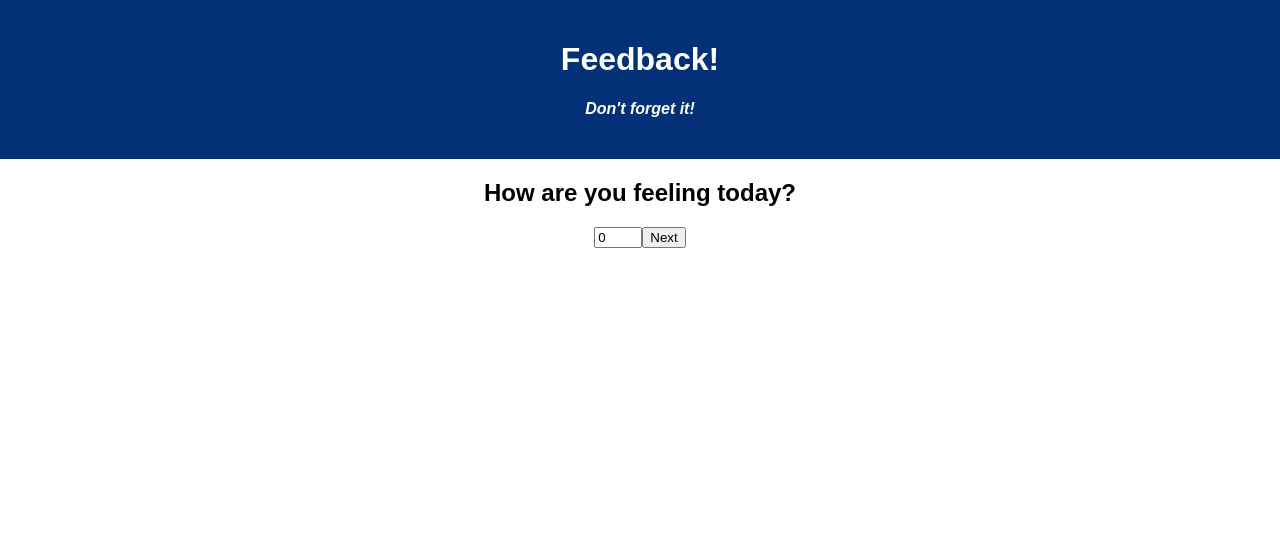
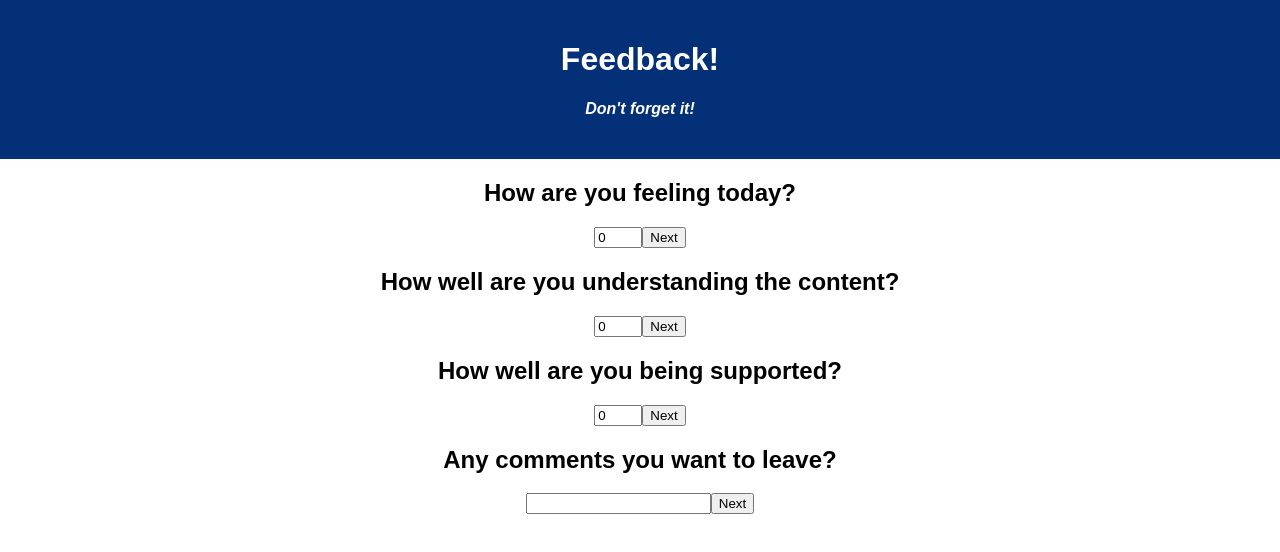
Before and after one commit to tadugan/weekend-redux-feedback-loop, a React (Create React App) app: page /#/support in a window 1280 px wide. Before the commit this address led to /. Shown: the top 552 px of the page. Built offline with nearby package versions, Linux system fonts and the light colour scheme.

Commit message:
Built out the Understanding, Support, and Comments Components.

```diff
--- a/src/components/App/App.jsx
+++ b/src/components/App/App.jsx
@@ -4,6 +4,9 @@ import './App.css';
 
 // import components
 import Feeling from '../Feeling/Feeling';
+import Understanding from '../Understanding/Understanding';
+import Support from '../Support/Support';
+import Comments from '../Comments/Comments';
 
 function App() {
 
@@ -15,7 +18,9 @@ function App() {
       </header>
       <main>
         <Feeling />
-
+        <Understanding />
+        <Support />
+        <Comments />
       </main>
     </div>
   );
--- /dev/null
+++ b/src/components/Comments/Comments.jsx
@@ -0,0 +1,48 @@
+import { useState } from "react";
+import { useDispatch } from "react-redux";
+
+function Comments() {
+
+    // declare an instance of useDispatch
+    const dispatch = useDispatch();
+
+    // store input value in local state
+    const [ comments, setComments ] = useState('');
+
+    // handle click of submit button
+    const handleClick = (event) => {
+        // prevents page from reloading when submit is clicked
+        event.preventDefault();
+
+        console.log('Clicked Comments submit button'); // test
+        console.log('current input value is:', comments); // test
+
+        dispatch({
+            type: 'CHANGE_COMMENTS',
+            payload: comments
+        });
+    }
+
+    return (
+        <div>
+            <form>
+                <h2>Any comments you want to leave?</h2>
+                <input
+                    type="text"
+                    value={comments}
+                    onChange={event => setComments(event.target.value)}
+                    maxLength="250"
+                    required
+                />
+                <button
+                    type="submit"
+                    onClick={handleClick}
+                >
+                    Next
+                </button>
+            </form>
+        </div>
+    );
+}
+
+export default Comments;
--- /dev/null
+++ b/src/components/Support/Support.jsx
@@ -0,0 +1,49 @@
+import { useState } from "react";
+import { useDispatch } from "react-redux";
+
+function Support() {
+
+    // declare an instance of useDispatch
+    const dispatch = useDispatch();
+
+    // store input value in local state
+    const [ support, setSupport ] = useState(0);
+
+    // handle click of submit button
+    const handleClick = (event) => {
+        // prevents page from reloading when submit is clicked
+        event.preventDefault();
+
+        console.log('Clicked Support submit button'); // test
+        console.log('current input value is:', support); // test
+
+        dispatch({
+            type: 'CHANGE_SUPPORT',
+            payload: support
+        });
+    }
+
+    return (
+        <div>
+            <form>
+                <h2>How well are you being supported?</h2>
+                <input
+                    type="number"
+                    min="1"
+                    max="5"
+                    value={support}
+                    onChange={event => setSupport(event.target.value)}
+                    required
+                />
+                <button
+                    type="submit"
+                    onClick={handleClick}
+                >
+                    Next
+                </button>
+            </form>
+        </div>
+    );
+}
+
+export default Support;
--- /dev/null
+++ b/src/components/Understanding/Understanding.jsx
@@ -0,0 +1,49 @@
+import { useState } from "react";
+import { useDispatch } from "react-redux";
+
+function Understanding() {
+
+    // declare an instance of useDispatch
+    const dispatch = useDispatch();
+
+    // store input value in local state
+    const [ understanding, setUnderstanding ] = useState(0);
+
+    // handle click of submit button
+    const handleClick = (event) => {
+        // prevents page from reloading when submit is clicked
+        event.preventDefault();
+
+        console.log('Clicked Understanding submit button'); // test
+        console.log('current input value is:', understanding); // test
+
+        dispatch({
+            type: 'CHANGE_UNDERSTANDING',
+            payload: understanding
+        });
+    }
+
+    return (
+        <div>
+            <form>
+                <h2>How well are you understanding the content?</h2>
+                <input
+                    type="number"
+                    min="1"
+                    max="5"
+                    value={understanding}
+                    onChange={event => setUnderstanding(event.target.value)}
+                    required
+                />
+                <button
+                    type="submit"
+                    onClick={handleClick}
+                >
+                    Next
+                </button>
+            </form>
+        </div>
+    );
+}
+
+export default Understanding;
--- a/src/index.js
+++ b/src/index.js
@@ -32,8 +32,8 @@ const supportReducer = (state = 0, action) => {
     return state;
 }
 
-const commentReducer = (state = 0, action) => {
-    if (action.type === 'CHANGE_COMMENT') {
+const commentsReducer = (state = '', action) => {
+    if (action.type === 'CHANGE_COMMENTS') {
         return action.payload;
     }
     return state;
@@ -45,7 +45,7 @@ const storeInstance = createStore(
         feelingReducer,
         understandingReducer,
         supportReducer,
-        commentReducer
+        commentsReducer
     }),
     applyMiddleware(logger)
 )
```
